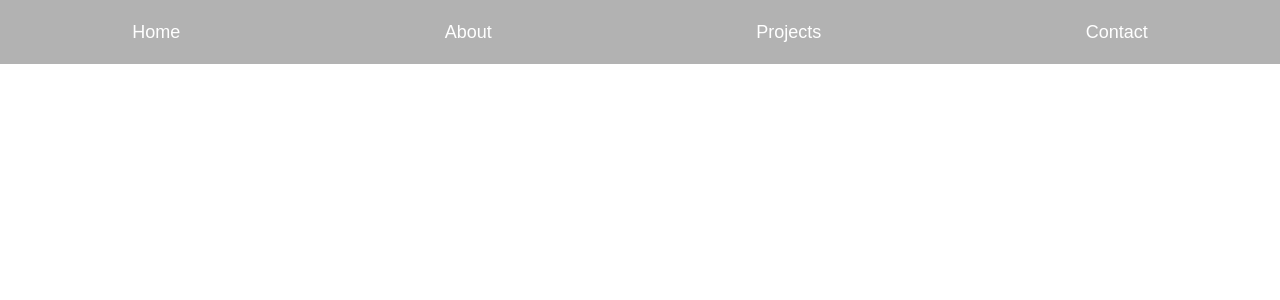
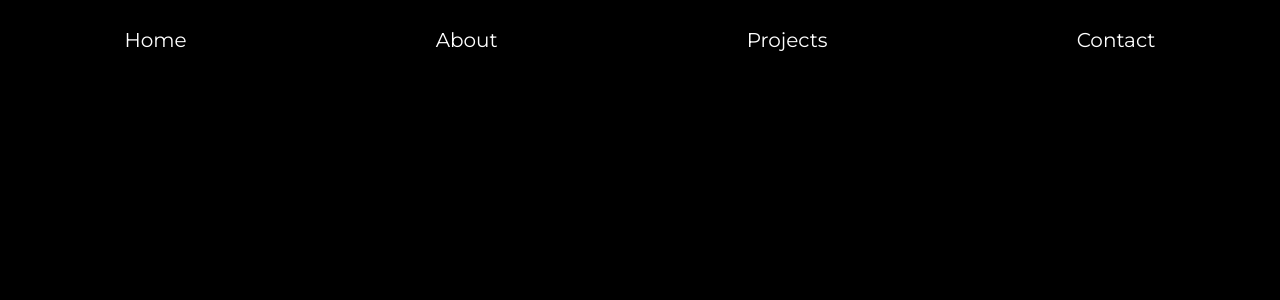
Before and after one commit to Nachrj/personal-portfolio, a React (Create React App) app: page / in a window 1280 px wide. Shown: the top 300 px of the page. Built offline with nearby package versions, Linux system fonts and the light colour scheme.

Commit message:
Finished NavBar
Added Montserrat font and a little animation

```diff
--- a/public/index.html
+++ b/public/index.html
@@ -1,6 +1,7 @@
 <!DOCTYPE html>
 <html lang="en">
   <head>
+    <link href="https://fonts.googleapis.com/css?family=Montserrat&display=swap" rel="stylesheet">
     <meta charset="utf-8" />
     <link rel="icon" href="%PUBLIC_URL%/favicon.ico" />
     <meta name="viewport" content="width=device-width, initial-scale=1" />
--- a/src/components/NavBar.js
+++ b/src/components/NavBar.js
@@ -6,18 +6,20 @@ import {
     Link
   } from "react-router-dom";
 
+import { useRef, useState, useEffect } from 'react';
 import StartingPage from './StartingPage.js'
 import AboutPage from './AboutPage.js'
 import ProjectPage from './ProjectPage.js'
 import ContactPage from './ContactPage.js'
 import '../style/NavBar.css'
 
-const LinkStyle = {
-    textDecoration: 'none',
-    color: 'white',
-}
+const NavBar = () => {
 
-const NavBar = () => {
+    const [hoverRef, isHovered] = useHover();
+    const [hoverRef1, isHovered1] = useHover();
+    const [hoverRef2, isHovered2] = useHover();
+    const [hoverRef3, isHovered3] = useHover();
+
     return(
         // Use React Router to move between screens.
         // The 'linking' happens inside the Switch component
@@ -25,10 +27,11 @@ const NavBar = () => {
         // the first screen.
         <Router>
             <nav className="navbar">
-                <Link to="/home" style={LinkStyle}>Home</Link>
-                <Link to="/about" style={LinkStyle}>About</Link>
-                <Link to="/projects" style={LinkStyle}>Projects</Link>
-                <Link to="/contact" style={LinkStyle}>Contact</Link>
+            {/* This changes de link's class name depending on if its hovered or not */}
+                <Link to="/home" ref={hoverRef} className={ isHovered ? 'linkStyleHover' : 'linkStyle' }>Home</Link>
+                <Link to="/about" ref={hoverRef1} className={ isHovered1 ? 'linkStyleHover' : 'linkStyle' }>About</Link>
+                <Link to="/projects" ref={hoverRef2} className={ isHovered2 ? 'linkStyleHover' : 'linkStyle' }>Projects</Link>
+                <Link to="/contact" ref={hoverRef3} className={ isHovered3 ? 'linkStyleHover' : 'linkStyle' }>Contact</Link>
             </nav>
 
             <Switch>
@@ -49,4 +52,31 @@ const NavBar = () => {
     )
 }
 
+// Hook
+function useHover() {
+    const [value, setValue] = useState(false);
+
+    const ref = useRef(null);
+
+    const handleMouseOver = () => setValue(true);
+    const handleMouseOut = () => setValue(false);
+
+    useEffect(
+      () => {
+        const node = ref.current;
+        if (node) {
+          node.addEventListener('mouseover', handleMouseOver);
+          node.addEventListener('mouseout', handleMouseOut);
+
+          return () => {
+            node.removeEventListener('mouseover', handleMouseOver);
+            node.removeEventListener('mouseout', handleMouseOut);
+          };
+        }
+      },
+    );
+
+    return [ref, value];
+  }
+
 export default NavBar
--- a/src/index.css
+++ b/src/index.css
@@ -1,8 +1,8 @@
+@import url('https://fonts.googleapis.com/css?family=Montserrat&display=swap');
+
 body {
+  font-family: 'Montserrat', sans-serif;
   margin: 0;
-  font-family: -apple-system, BlinkMacSystemFont, 'Segoe UI', 'Roboto', 'Oxygen',
-    'Ubuntu', 'Cantarell', 'Fira Sans', 'Droid Sans', 'Helvetica Neue',
-    sans-serif;
   -webkit-font-smoothing: antialiased;
   -moz-osx-font-smoothing: grayscale;
 }
--- a/src/style/App.css
+++ b/src/style/App.css
@@ -1,3 +1,5 @@
+@import url('https://fonts.googleapis.com/css?family=Montserrat&display=swap');
+
 body {
-    font-family: 'Red Hat Display', sans-serif;
+    background-color: black;
 }
--- a/src/style/NavBar.css
+++ b/src/style/NavBar.css
@@ -1,15 +1,34 @@
 .navbar {
-    overflow: hidden;
-    position: fixed; /* Set the navbar to fixed position */
-    top: 0; /* Position the navbar at the top of the page */
-    width: 100%; /* Full width */
-    height: 8vh;
+    height: 10vh;
     align-items: center;
     display: flex;
     flex-direction: row;
     justify-content: space-around;
-    font-size: calc(2px + 2vmin);
+    color: white;
+    font-size: calc(4px + 2vmin);
+    font-family: 'Red Hat Display', sans-serif;
+    overflow: hidden;
+    position: fixed;
     width: 100%;
-    background-color: black;
-    opacity: 0.3;
 }
+.linkStyle {
+    text-decoration: none;
+    color: white;
+    transition: 0.5s;
+    font-family: 'Montserrat', sans-serif;
+    transition: all .4s ease-in-out;
+}
+
+/*
+Using transition, transform and the 'on hover' hook on
+the NavBar, I adjust it size.
+*/
+
+.linkStyleHover {
+    text-decoration: none;
+    cursor: default;
+    font-family: 'Montserrat', sans-serif;
+    color: white;
+    transition: 0.3s;
+    transform: scale(1.2);
+}
```
